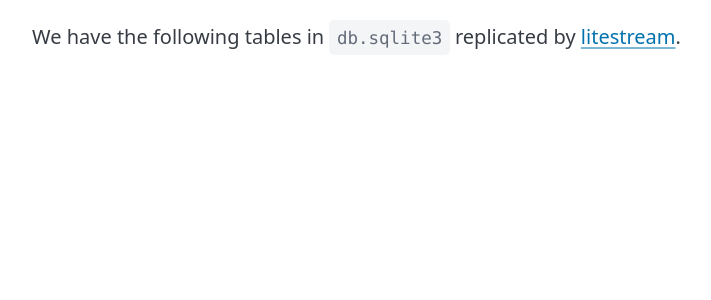
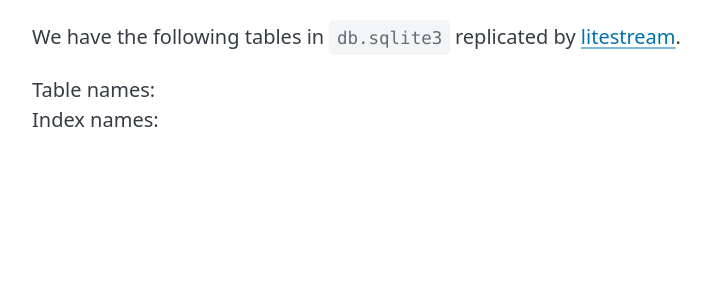
Before and after one commit to shuuji3/django-litestream-playground, a Django app: page / in a window 1280 px wide. Shown: the top 300 px of the page, without its empty margins (8-719 px from the left). Run offline with Django 5.2, Linux system fonts and the light colour scheme.

Commit message:
feat: show list of index table names too

```diff
--- a/django_litestream_playground/views.py
+++ b/django_litestream_playground/views.py
@@ -9,7 +9,8 @@
 def home(request: HttpRequest):
     now = datetime.datetime.now()
     tables = get_all_table_names()
-    return render(request, "home.html", {"now": now, "tables": tables})
+    index_tables = get_all_index_table_names()
+    return render(request, "home.html", {"now": now, "tables": tables, "index_tables": index_tables})
 
 
 def get_all_table_names() -> [str]:
@@ -17,9 +18,21 @@
     try:
         with closing(sqlite3.connect('db.sqlite3')) as conn:
             with closing(conn.cursor()) as cursor:
-                cursor.execute("SELECT * FROM sqlite_master WHERE type='table';")
-                table_names = [row for row in cursor.fetchall()]
+                cursor.execute("SELECT name FROM sqlite_master WHERE type='table';")
+                table_names = [row[0] for row in cursor.fetchall()]
                 return table_names
     except sqlite3.Error as e:
         print(f"Error accessing database: {e}")
         return []
+
+def get_all_index_table_names() -> [str]:
+    """Gets a list of all index table names."""
+    try:
+        with closing(sqlite3.connect('db.sqlite3')) as conn:
+            with closing(conn.cursor()) as cursor:
+                cursor.execute("SELECT name FROM sqlite_master WHERE type='index';")
+                index_table_names = [row[0] for row in cursor.fetchall()]
+                return index_table_names
+    except sqlite3.Error as e:
+        print(f"Error accessing database: {e}")
+        return []
--- a/templates/home.html
+++ b/templates/home.html
@@ -5,12 +5,23 @@
 </head>
 <body>
 <main>
-  <p>We have the following tables in <code>db.sqlite3</code> replicated by <a href="https://litestream.io/">litestream</a>.</p>
-  <ul>
-    {% for _, name, _, num, _ in tables %}
-      <li>{{ name }} ({{ num }})</li>
-    {% endfor %}
-  </ul>
+  <p>We have the following tables in <code>db.sqlite3</code> replicated by <a
+    href="https://litestream.io/">litestream</a>.</p>
+  <dl>
+    <dt>Table names:</dt>
+    <dd>
+      {% for name in tables %}
+        <li>{{ name }}</li>
+      {% endfor %}
+    </dd>
+    <dt>Index names:</dt>
+    <dd>
+      {% for name in index_tables %}
+        <li>{{ name }}</li>
+      {% endfor %}
+
+    </dd>
+  </dl>
 </main>
 </body>
 </html>
```
